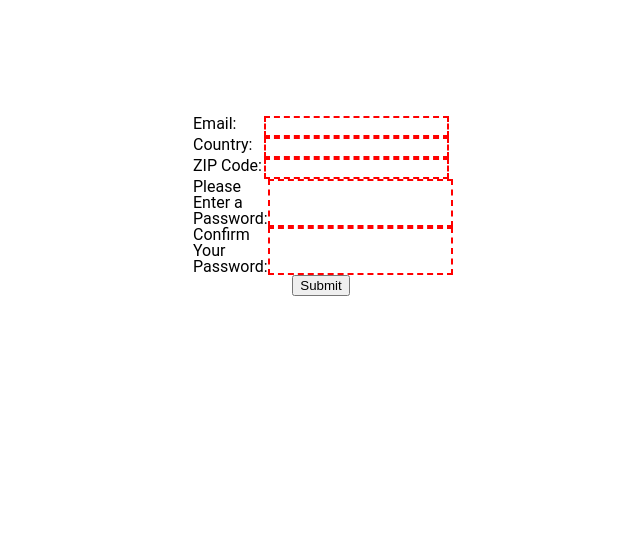
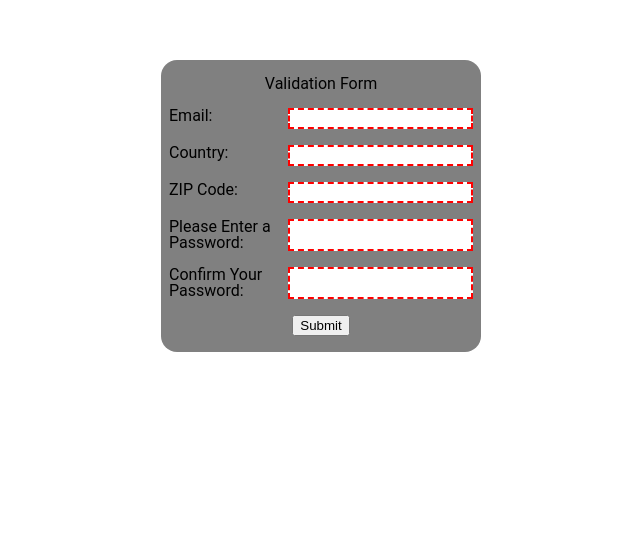
Before and after one commit to Drew-Daniels/browser-form, a website: page index.html in a window 1280 px wide. Shown: the part 146-698 px from the top of the page, without its empty margins (319-959 px from the left). Drawn offline with Linux system fonts and the light colour scheme.

Commit message:
Made the form look nicer.

```diff
--- a/assets/stylesheets/style.scss
+++ b/assets/stylesheets/style.scss
@@ -14,17 +14,28 @@
   display: flex;
   flex-direction: column;
   justify-content: center;
+  align-items: center;
   flex-grow: 1;
 }
 .form {
   display: flex;
   flex-direction: column;
   align-items: center;
+  background-color: gray;
+  width: 20em;
+  padding: 1em 0;
+  border-radius: 1em;
+}
+.form-header {
+  display: flex;
+  justify-content: center;
+  padding-bottom: 1em;
 }
 .form-section {
   display: flex;
   justify-content: space-between;
-  width: 20%;
+  width: 95%;
+  padding-bottom: 1em;
 }
 .footer {
   display: flex;
--- a/index.html
+++ b/index.html
@@ -11,6 +11,9 @@
     <div class="content">
       <form class="form" novalidate onsubmit="">
         <!-- Email -->
+        <div class="form-header">
+          <span>Validation Form</span>
+        </div>
         <div class="form-section">
           <label for="email">Email:</label>
           <input id="user-email" type="email" name="email" required>
```
Also changed, not shown: assets/stylesheets/style.css, 1 other file.
